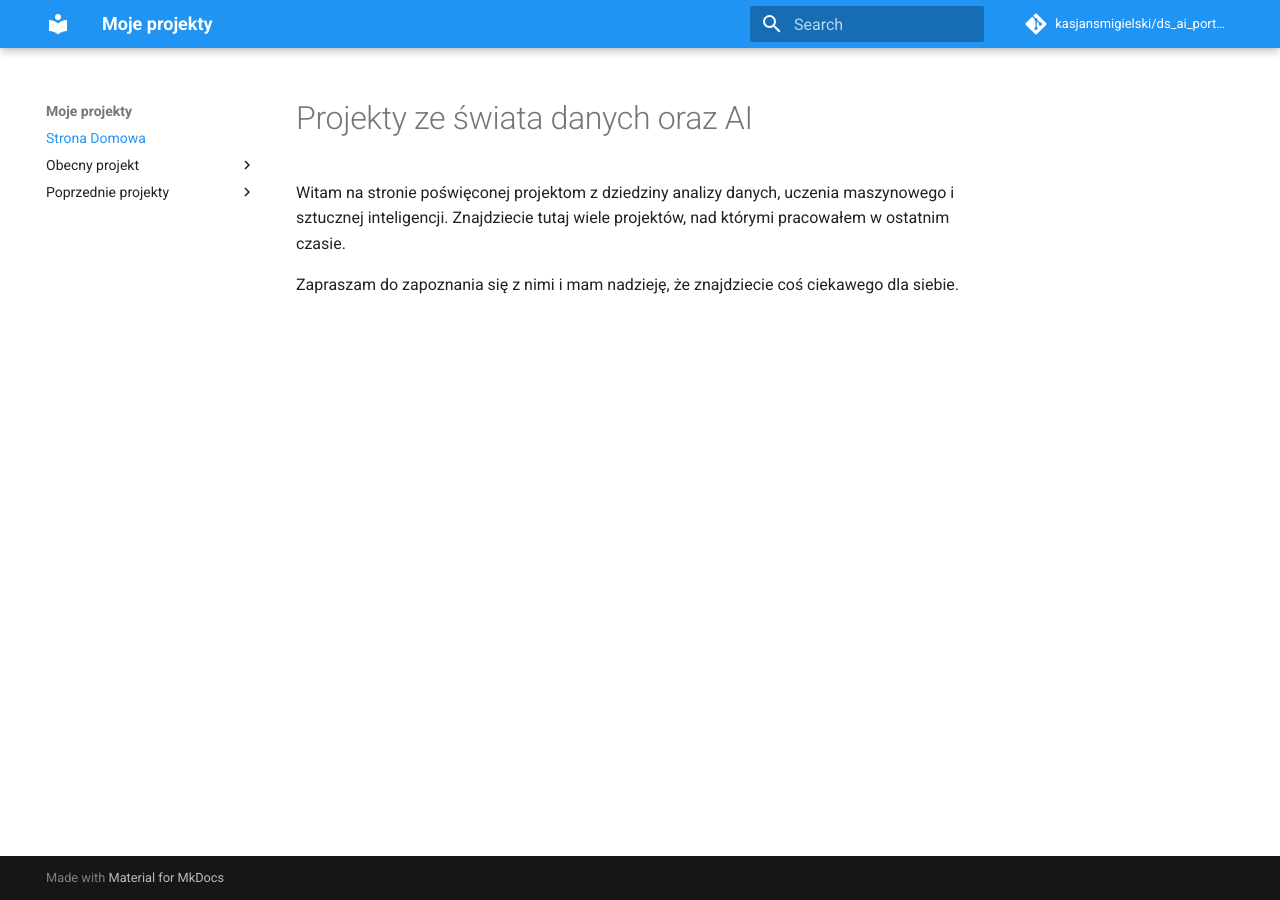
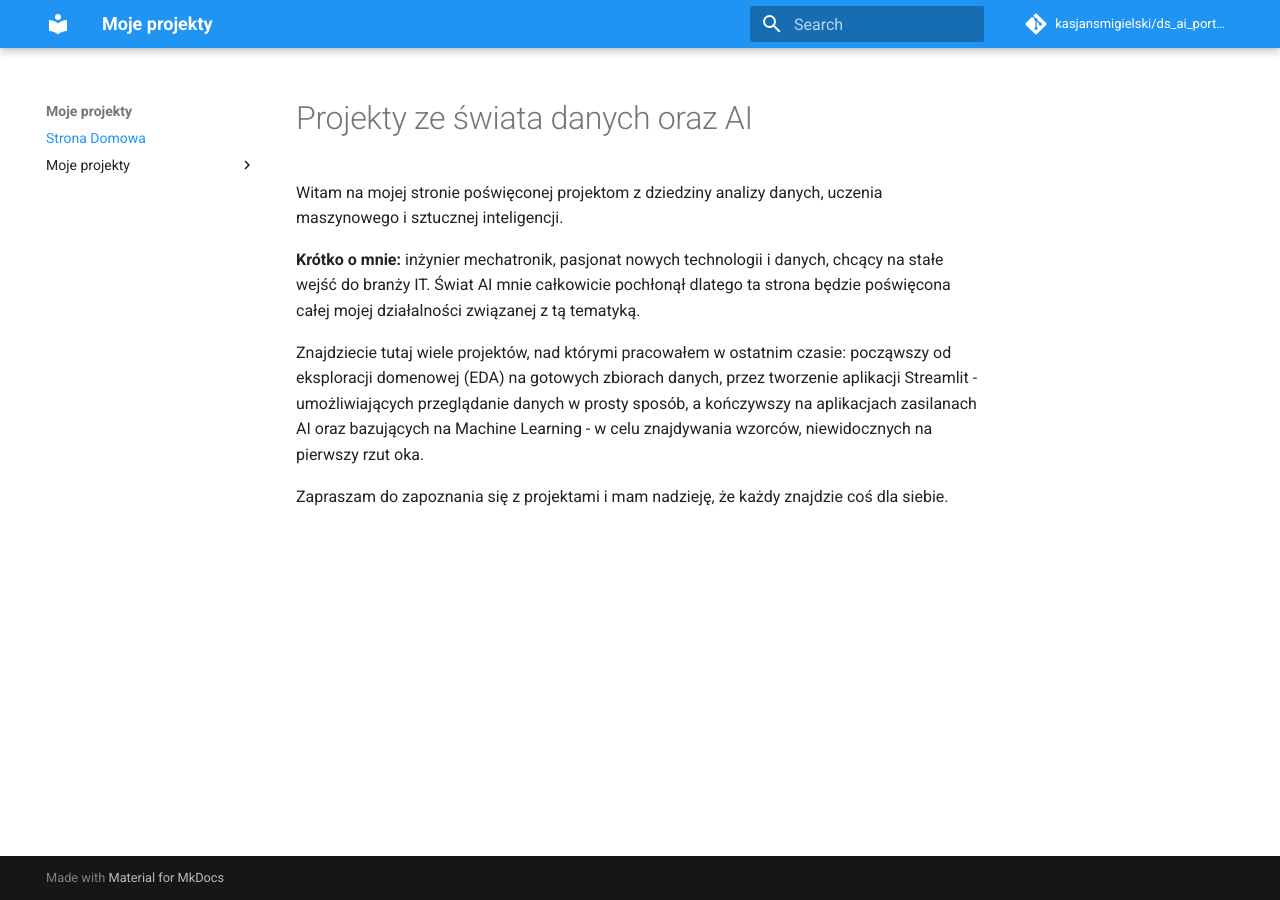
Before and after one commit to kasjansmigielski/ds_ai_portfolio, an MkDocs documentation site: the page built from docs/index.md, in a window 1280 px wide. Built offline with MkDocs 1.6.1 and Material for MkDocs 9.7.7, drawn with Linux system fonts in a browser that asks for light colours; comment, search, counter and statistics services are not loaded.

```diff
--- a/docs/index.md
+++ b/docs/index.md
@@ -1,5 +1,10 @@
 # Projekty ze świata danych oraz AI
 
-Witam na stronie poświęconej projektom z dziedziny analizy danych, uczenia maszynowego i sztucznej inteligencji. Znajdziecie tutaj wiele projektów, nad którymi pracowałem w ostatnim czasie.
+Witam na mojej stronie poświęconej projektom z dziedziny analizy danych, uczenia maszynowego i sztucznej inteligencji.
 
-Zapraszam do zapoznania się z nimi i mam nadzieję, że znajdziecie coś ciekawego dla siebie.
+**Krótko o mnie:**
+inżynier mechatronik, pasjonat nowych technologii i danych, chcący na stałe wejść do branży IT. Świat AI mnie całkowicie pochłonął dlatego ta strona będzie poświęcona całej mojej działalności związanej z tą tematyką.
+
+Znajdziecie tutaj wiele projektów, nad którymi pracowałem w ostatnim czasie: począwszy od eksploracji domenowej (EDA) na gotowych zbiorach danych, przez tworzenie aplikacji Streamlit - umożliwiających przeglądanie danych w prosty sposób, a kończywszy na aplikacjach zasilanach AI oraz bazujących na Machine Learning - w celu znajdywania wzorców, niewidocznych na pierwszy rzut oka.
+
+Zapraszam do zapoznania się z projektami i mam nadzieję, że każdy znajdzie coś dla siebie.
--- a/mkdocs.yml
+++ b/mkdocs.yml
@@ -1,7 +1,11 @@
 site_name: Moje projekty
 site_author: Maciej Sobczak
+site_url: https://kasjansmigielski.github.io/ds_ai_portfolio
 site_description: >-
     Portfolio moich wspaniałych projektów z Data Science i AI!
+
+repo_name: kasjansmigielski/ds_ai_portfolio
+repo_url: https://github.com/kasjansmigielski/ds_ai_portfolio
 
 theme:
   name: material
@@ -10,9 +14,7 @@
 
 nav:
 - Strona Domowa: index.md
-- Obecny projekt:
-  - "Features Detective": features_detective/index.md
-- Poprzednie projekty:
+- Moje projekty:
   - "Audio Notes": audio_notes/index.md
   - "Features Detective App": features_detective/index.md
   - "Find Friends": find_friends/index.md
@@ -27,6 +29,3 @@
   - attr_list
   - md_in_html
   - tables
-
-repo_name: kasjansmigielski/ds_ai_portfolio
-repo_url: https://github.com/kasjansmigielski/ds_ai_portfolio
```
Also changed, not shown: 1 other file.
